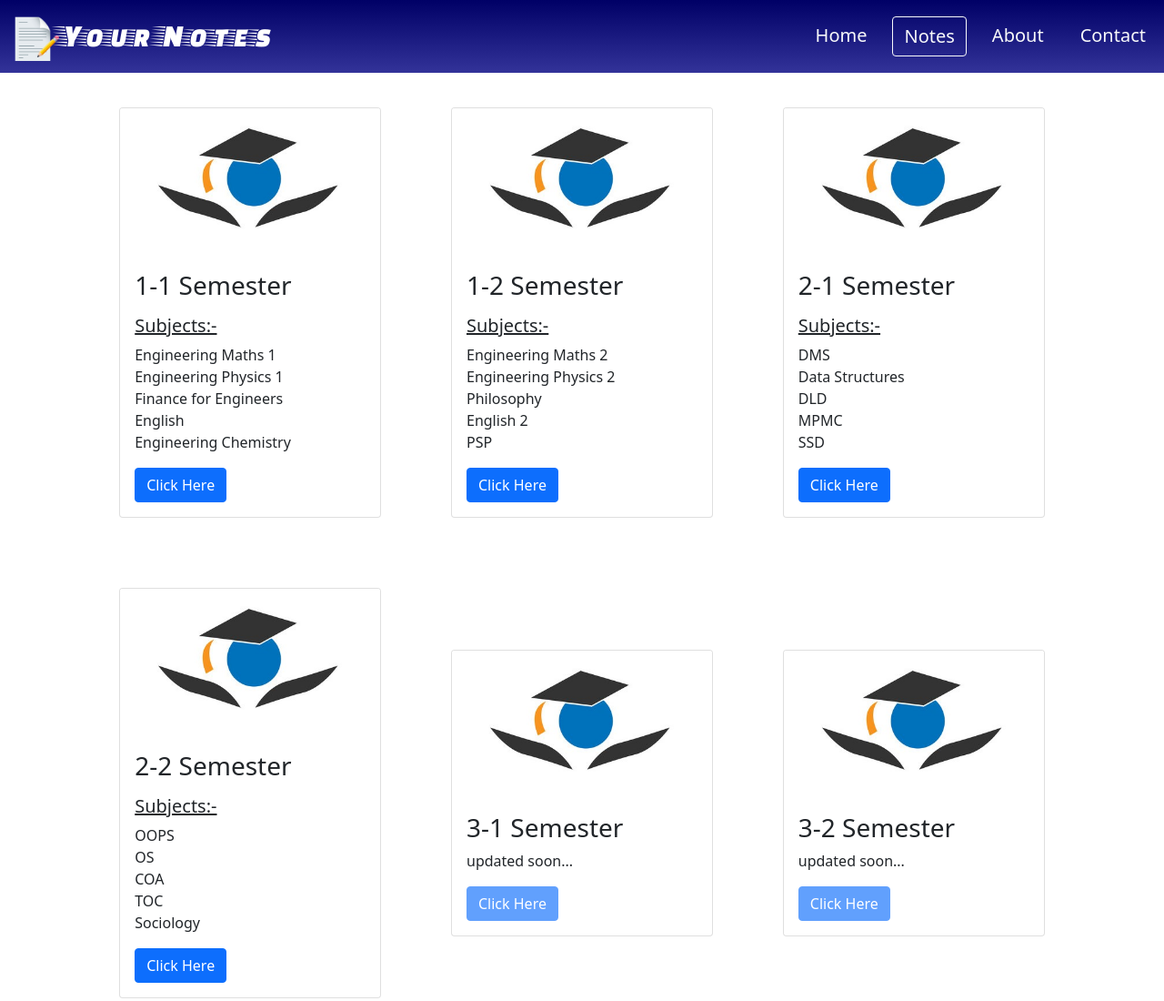
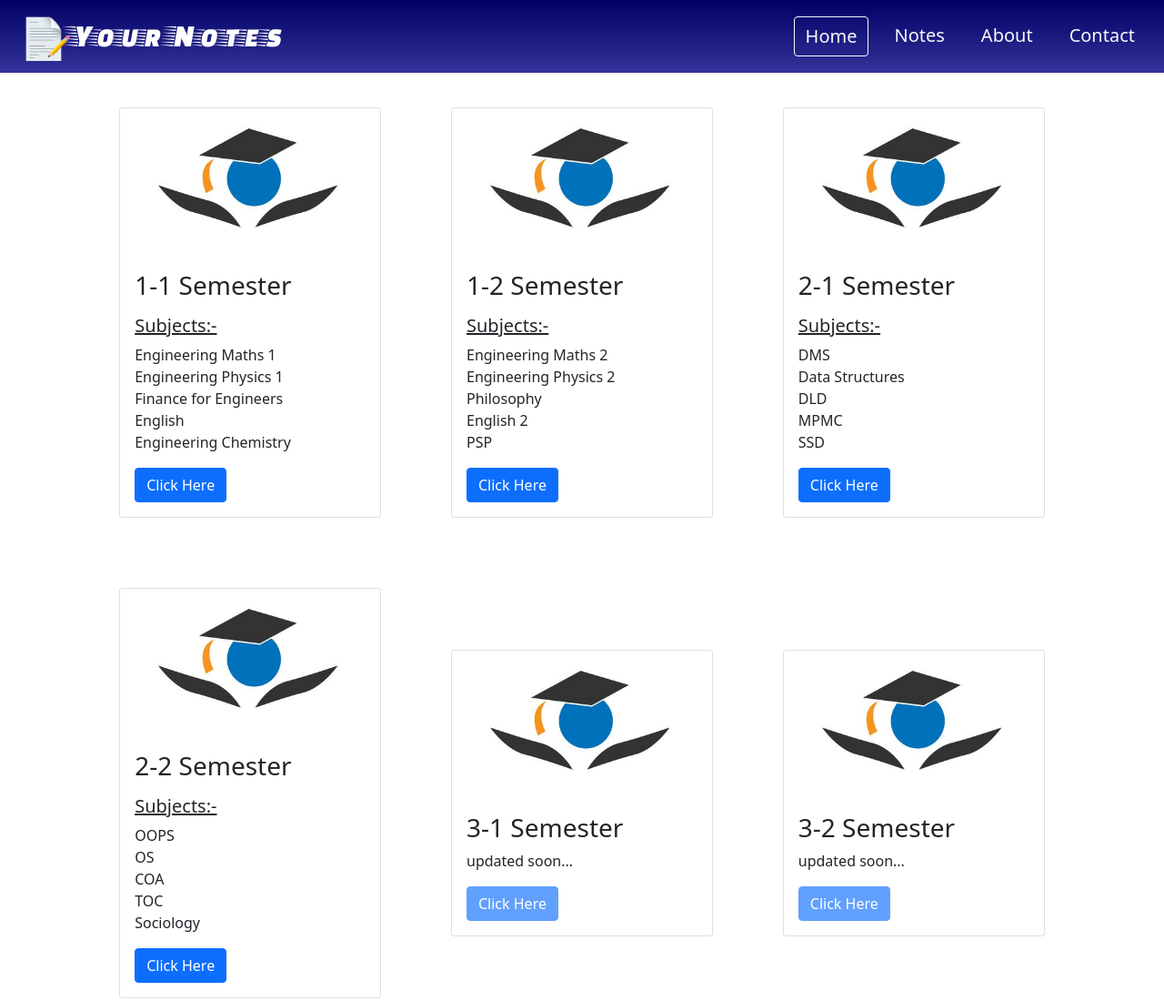
Before and after one commit to dheerukarra/yournotes, a plain HTML site: page notes.html in a window 1280 px wide. Shown: the top 1100 px of the page at 91% size. Drawn offline with nearby package versions, Linux system fonts and the light colour scheme.

Commit message:
Update notes.html

```diff
--- a/notes.html
+++ b/notes.html
@@ -14,26 +14,34 @@
 </head>
 <body onload="load()">
   <div id="ld"></div>
-  <nav class="navbar navbar-expand-lg navbar-dark" id="nv" style="background: linear-gradient(to bottom, #000066 0%, #333399 100%);">
-    <a class="navbar-brand" id="ltxt" href="index.html" style="font-family: 'Faster One', cursive; " > <img id="logo" src="logo.webp">Your Notes</a>
-    <button class="navbar-toggler" type="button" data-toggle="collapse" data-target="#navbarSupportedContent" aria-controls="navbarSupportedContent" aria-expanded="false" aria-label="Toggle navigation">
+  <nav class="navbar navbar-expand-lg navbar-dark" id="nv"
+    style="background: linear-gradient(to bottom, #000066 0%, #333399 100%);">
+    <div class="container-fluid">
+      <a class="navbar-brand" id="ltxt" href="index.html" style="font-family: 'Faster One', cursive; "> <img id="logo"
+          src="logo.webp">Your Notes</a>
+      <button class="navbar-toggler" type="button" data-bs-toggle="collapse" data-bs-target="#navbarNav"
+        aria-controls="navbarNav" aria-expanded="false" aria-label="Toggle navigation">
         <span class="navbar-toggler-icon"></span>
       </button>
-    <div class="collapse navbar-collapse" id="navbarSupportedContent">
+      <div class="collapse navbar-collapse" id="navbarNav">
         <ul class="navbar-nav ms-auto am">
           <li class="nav-item nav">
-          <a class="nav-link" href="index.html"><button type="button" class="btn btn-outline-light" style="border: none; outline: none;">Home</button></a>
+            <a class="nav-link" href="index.html"><button type="button" class="btn btn-outline-light">Home</button></a>
           </li>
           <li class="nav-item">
-          <a class="nav-link" href="notes.html"><button type="button" class="btn btn-outline-light">Notes</button></a>
+            <a class="nav-link" href="notes.html"><button type="button" class="btn btn-outline-light"
+                style="border: none; outline: none;">Notes</button></a>
           </li>
           <li class="nav-item nav">
-          <a class="nav-link" href="about.html"><button type="button" class="btn btn-outline-light" style="border: none; outline: none;">About</button></a>
+            <a class="nav-link" href="about.html"><button type="button" class="btn btn-outline-light"
+                style="border: none; outline: none;">About</button></a>
           </li>
           <li class="nav-item">
-          <a class="nav-link" href="contact.html"><button type="button" class="btn btn-outline-light" style="border: none; outline: none;">Contact</button></a>
+            <a class="nav-link" href="contact.html"><button type="button" class="btn btn-outline-light"
+                style="border: none; outline: none;">Contact</button></a>
           </li>
         </ul>
+      </div>
     </div>
   </nav>
 <div id="container">
```
Lines whose indentation alone changed are shown as unchanged.
